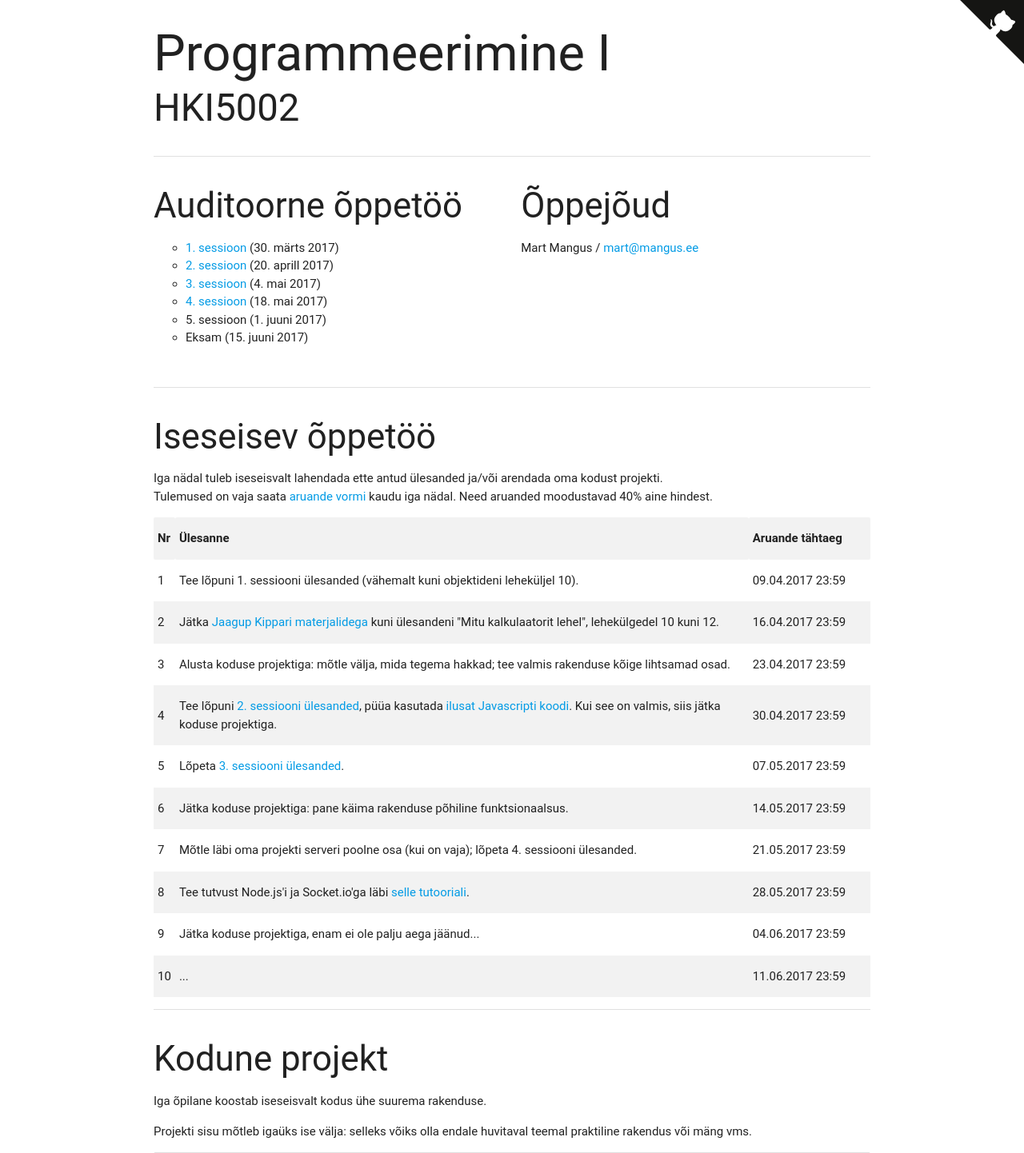
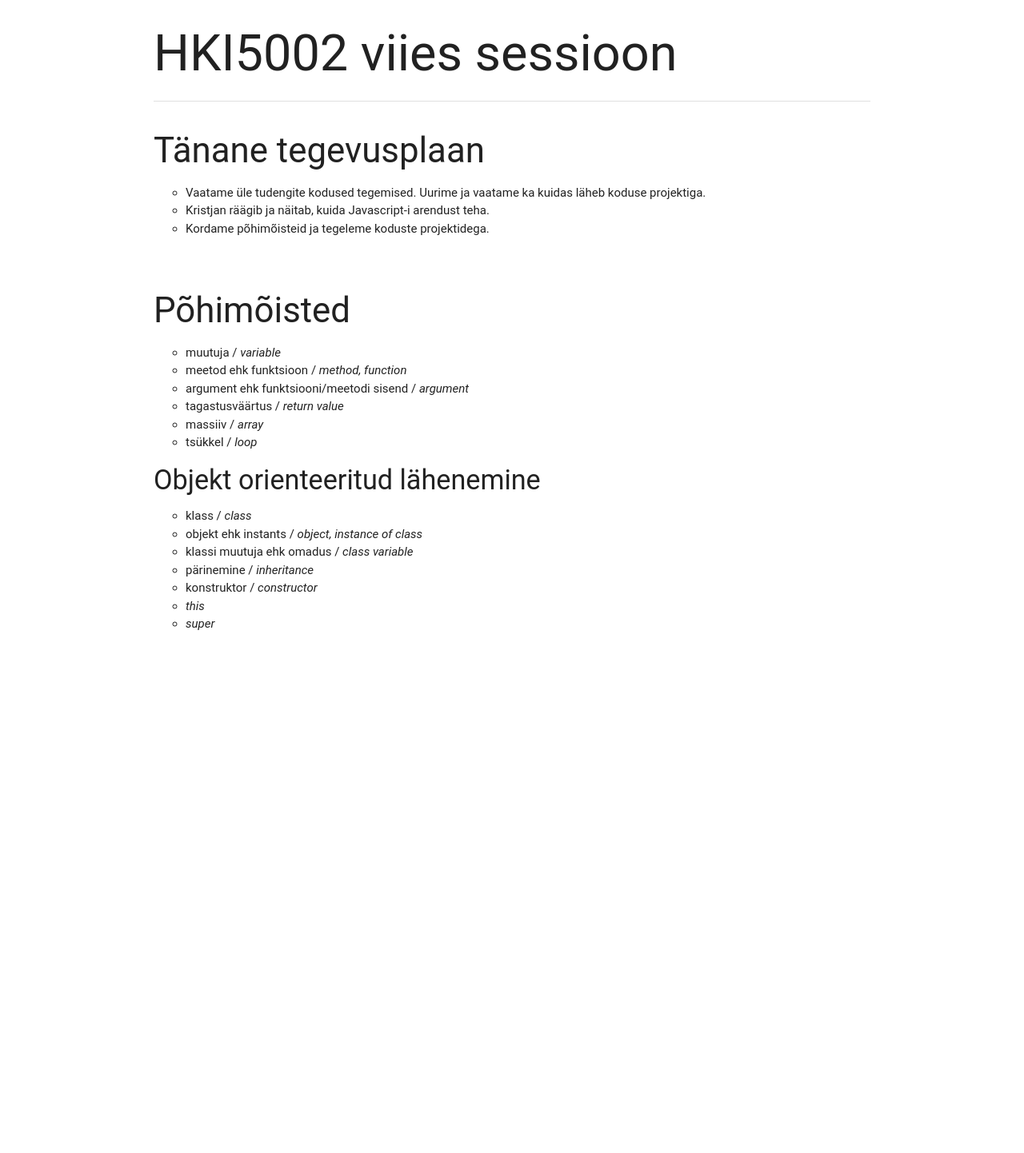
Before and after one commit to mangus/hki5002, a PHP site: page /sess5/index.php in a window 1280 px wide. Shown: the top 1442 px of the page at 80% size. After the commit the page ends 788 px from the top, so only its background shows below. Run offline with PHP 8.4, Linux system fonts and the light colour scheme; some web fonts are replaced.

Commit message:
Praktikum 5 materjalid

```diff
--- a/index.php
+++ b/index.php
@@ -31,7 +31,7 @@
                     <li><a href="sess2/">2. sessioon</a> (20. aprill 2017)</li>
                     <li><a href="sess2/">3. sessioon</a> (4. mai 2017)</li>
                     <li><a href="sess4/">4. sessioon</a> (18. mai 2017)</li>
-                    <li>5. sessioon (1. juuni 2017)</li>
+                    <li><a href="sess5/">5. sessioon (1. juuni 2017)</a></li>
                     <li>Eksam (15. juuni 2017)</li>
                 </ul>
                 </span>
@@ -108,7 +108,7 @@
             </tr>
             <tr>
                 <td>10</td>
-                <td>...</td>
+                <td>Tegele oma koduse projektiga, aruandes kirjuta progressist.</td>
                 <td>11.06.2017 23:59</td>
             </tr>
         </table>
--- /dev/null
+++ b/sess5/index.php
@@ -0,0 +1,47 @@
+<!DOCTYPE html>
+<html lang="et">
+<head>
+    <meta http-equiv="content-type" content="text/html; charset=UTF-8; width=device-width, initial-scale=1.0" name="viewport">
+    <title>HKI5002: 5. sessioon</title>
+    <link href="http://fonts.googleapis.com/icon?family=Material+Icons" rel="stylesheet">
+    <link rel="stylesheet" href="../assets/styles/materialize.min.css">
+    <link rel="stylesheet" href="../assets/styles/main.css">
+</head>
+<body>
+    <div class="page-wrap container">
+        <h1 class="main-heading">HKI5002 viies sessioon</h1>
+        <div class="divider"></div>
+        <div class="section">
+            <h3>Tänane tegevusplaan</h3>
+            <ul>
+                <li>Vaatame üle tudengite kodused tegemised. Uurime ja vaatame ka kuidas läheb koduse projektiga.</li>
+                <li>Kristjan räägib ja näitab, kuida Javascript-i arendust teha.</li>
+                <li>Kordame põhimõisteid ja tegeleme koduste projektidega.</li>
+            </ul>
+        </div>
+
+        <div class="section">
+            <h3>Põhimõisted</h3>
+            <ul>
+                <li>muutuja / <i>variable</i></li>
+                <li>meetod ehk funktsioon / <i>method, function</i></li>
+                <li>argument ehk funktsiooni/meetodi sisend / <i>argument</i></li>
+                <li>tagastusväärtus / <i>return value</i></li>
+                <li>massiiv / <i>array</i></li>
+                <li>tsükkel / <i>loop</i></li>
+            </ul>
+	    <h4>Objekt orienteeritud lähenemine</h4>
+            <ul>
+                <li>klass / <i>class</i></li>
+                <li>objekt ehk instants / <i>object, instance of class</i></li>
+                <li>klassi muutuja ehk omadus / <i>class variable</i></li>
+                <li>pärinemine / <i>inheritance</i></li>
+                <li>konstruktor / <i>constructor</i></li>
+                <li><i>this</i></li>
+                <li><i>super</i></li>
+            </ul>
+
+        </div>
+    </div>
+</body>
+</html>
```
